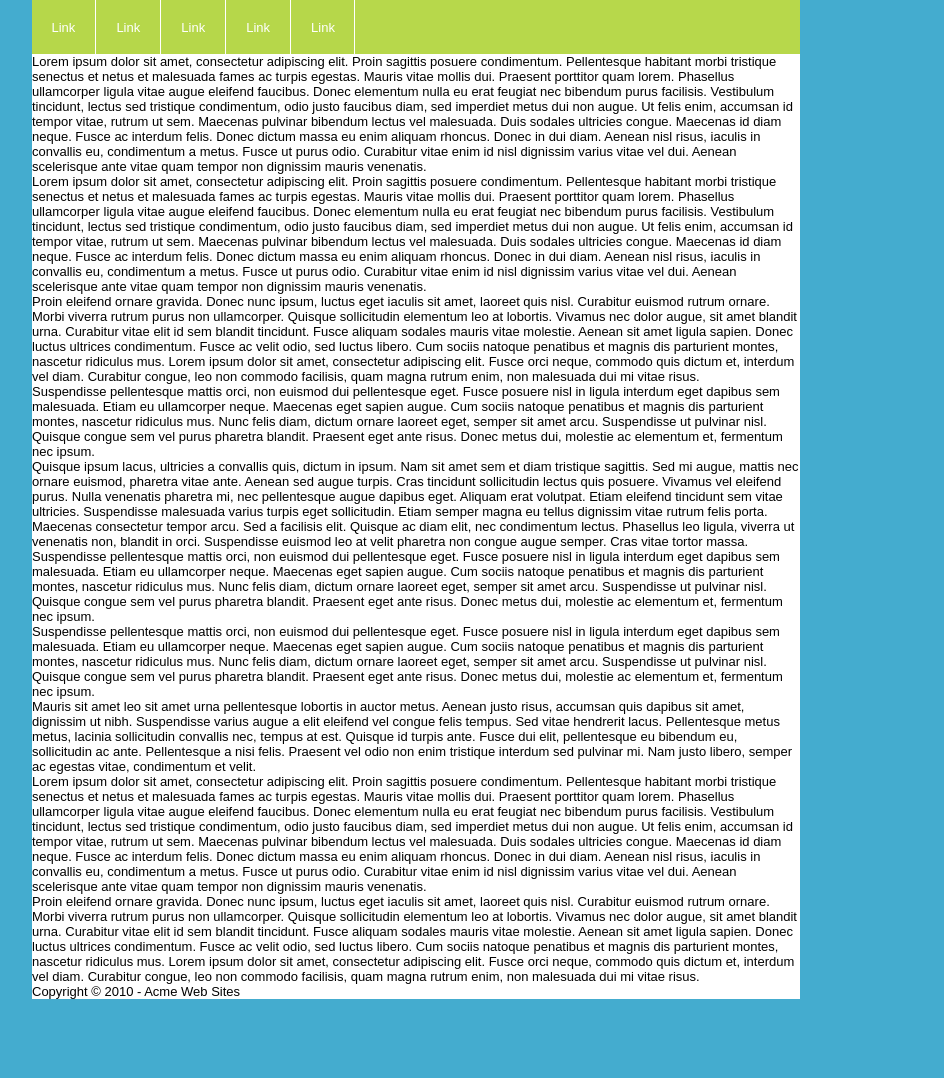
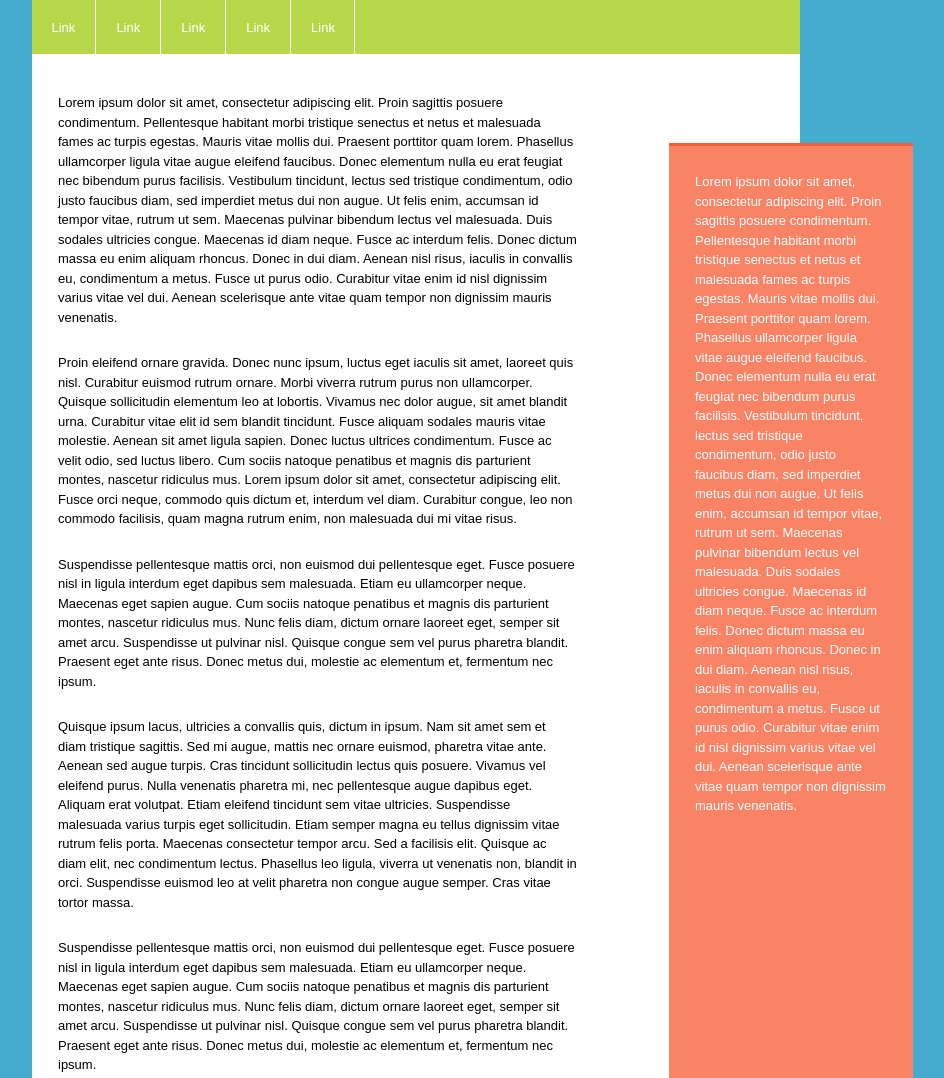
Before and after one commit to Ata-92/Layout, a plain HTML site: page index.html in a window 1280 px wide. Shown: the top 1078 px of the page, without its empty margins (224-1168 px from the left). Before the commit the page ends 999 px from the top, so only its background shows below. Drawn offline with Linux system fonts and the light colour scheme.

Commit message:
Add main styling

```diff
--- a/index.html
+++ b/index.html
@@ -10,7 +10,7 @@
 <body>
   <header class="header">
     <ul class="header__list">
-      <li><a href="#" class="header__list--link" id="firstlink">Link</a></li>
+      <li><a href="#" class="header__list--link" id="first-link">Link</a></li>
       <li><a href="#" class="header__list--link">Link</a></li>
       <li><a href="#" class="header__list--link">Link</a></li>
       <li><a href="#" class="header__list--link">Link</a></li>
@@ -20,7 +20,7 @@
   <main class="main">
     <article class="main__article">
       <p class="main__article--paragraph">Lorem ipsum dolor sit amet, consectetur adipiscing elit. Proin sagittis posuere condimentum. Pellentesque habitant morbi tristique senectus et netus et malesuada fames ac turpis egestas. Mauris vitae mollis dui. Praesent porttitor quam lorem. Phasellus ullamcorper ligula vitae augue eleifend faucibus. Donec elementum nulla eu erat feugiat nec bibendum purus facilisis. Vestibulum tincidunt, lectus sed tristique condimentum, odio justo faucibus diam, sed imperdiet metus dui non augue. Ut felis enim, accumsan id tempor vitae, rutrum ut sem. Maecenas pulvinar bibendum lectus vel malesuada. Duis sodales ultricies congue. Maecenas id diam neque. Fusce ac interdum felis. Donec dictum massa eu enim aliquam rhoncus. Donec in dui diam. Aenean nisl risus, iaculis in convallis eu, condimentum a metus. Fusce ut purus odio. Curabitur vitae enim id nisl dignissim varius vitae vel dui. Aenean scelerisque ante vitae quam tempor non dignissim mauris venenatis.</p>
-      <p class="main__article--paragraph">Lorem ipsum dolor sit amet, consectetur adipiscing elit. Proin sagittis posuere condimentum. Pellentesque habitant morbi tristique senectus et netus et malesuada fames ac turpis egestas. Mauris vitae mollis dui. Praesent porttitor quam lorem. Phasellus ullamcorper ligula vitae augue eleifend faucibus. Donec elementum nulla eu erat feugiat nec bibendum purus facilisis. Vestibulum tincidunt, lectus sed tristique condimentum, odio justo faucibus diam, sed imperdiet metus dui non augue. Ut felis enim, accumsan id tempor vitae, rutrum ut sem. Maecenas pulvinar bibendum lectus vel malesuada. Duis sodales ultricies congue. Maecenas id diam neque. Fusce ac interdum felis. Donec dictum massa eu enim aliquam rhoncus. Donec in dui diam. Aenean nisl risus, iaculis in convallis eu, condimentum a metus. Fusce ut purus odio. Curabitur vitae enim id nisl dignissim varius vitae vel dui. Aenean scelerisque ante vitae quam tempor non dignissim mauris venenatis.</p>
+      <p class="main__article--paragraph" id="second-paragraph">Lorem ipsum dolor sit amet, consectetur adipiscing elit. Proin sagittis posuere condimentum. Pellentesque habitant morbi tristique senectus et netus et malesuada fames ac turpis egestas. Mauris vitae mollis dui. Praesent porttitor quam lorem. Phasellus ullamcorper ligula vitae augue eleifend faucibus. Donec elementum nulla eu erat feugiat nec bibendum purus facilisis. Vestibulum tincidunt, lectus sed tristique condimentum, odio justo faucibus diam, sed imperdiet metus dui non augue. Ut felis enim, accumsan id tempor vitae, rutrum ut sem. Maecenas pulvinar bibendum lectus vel malesuada. Duis sodales ultricies congue. Maecenas id diam neque. Fusce ac interdum felis. Donec dictum massa eu enim aliquam rhoncus. Donec in dui diam. Aenean nisl risus, iaculis in convallis eu, condimentum a metus. Fusce ut purus odio. Curabitur vitae enim id nisl dignissim varius vitae vel dui. Aenean scelerisque ante vitae quam tempor non dignissim mauris venenatis.</p>
       <p class="main__article--paragraph">Proin eleifend ornare gravida. Donec nunc ipsum, luctus eget iaculis sit amet, laoreet quis nisl. Curabitur euismod rutrum ornare. Morbi viverra rutrum purus non ullamcorper. Quisque sollicitudin elementum leo at lobortis. Vivamus nec dolor augue, sit amet blandit urna. Curabitur vitae elit id sem blandit tincidunt. Fusce aliquam sodales mauris vitae molestie. Aenean sit amet ligula sapien. Donec luctus ultrices condimentum. Fusce ac velit odio, sed luctus libero. Cum sociis natoque penatibus et magnis dis parturient montes, nascetur ridiculus mus. Lorem ipsum dolor sit amet, consectetur adipiscing elit. Fusce orci neque, commodo quis dictum et, interdum vel diam. Curabitur congue, leo non commodo facilisis, quam magna rutrum enim, non malesuada dui mi vitae risus.</p>
       <p class="main__article--paragraph">Suspendisse pellentesque mattis orci, non euismod dui pellentesque eget. Fusce posuere nisl in ligula interdum eget dapibus sem malesuada. Etiam eu ullamcorper neque. Maecenas eget sapien augue. Cum sociis natoque penatibus et magnis dis parturient montes, nascetur ridiculus mus. Nunc felis diam, dictum ornare laoreet eget, semper sit amet arcu. Suspendisse ut pulvinar nisl. Quisque congue sem vel purus pharetra blandit. Praesent eget ante risus. Donec metus dui, molestie ac elementum et, fermentum nec ipsum.</p>
       <p class="main__article--paragraph">Quisque ipsum lacus, ultricies a convallis quis, dictum in ipsum. Nam sit amet sem et diam tristique sagittis. Sed mi augue, mattis nec ornare euismod, pharetra vitae ante. Aenean sed augue turpis. Cras tincidunt sollicitudin lectus quis posuere. Vivamus vel eleifend purus. Nulla venenatis pharetra mi, nec pellentesque augue dapibus eget. Aliquam erat volutpat. Etiam eleifend tincidunt sem vitae ultricies. Suspendisse malesuada varius turpis eget sollicitudin. Etiam semper magna eu tellus dignissim vitae rutrum felis porta. Maecenas consectetur tempor arcu. Sed a facilisis elit. Quisque ac diam elit, nec condimentum lectus. Phasellus leo ligula, viverra ut venenatis non, blandit in orci. Suspendisse euismod leo at velit pharetra non congue augue semper. Cras vitae tortor massa.</p>
--- a/style.css
+++ b/style.css
@@ -37,10 +37,39 @@ body {
   margin-left: -.2rem;
 }
 
-#firstlink {
+#first-link {
   margin-left: 0;
 }
 
 .header__list--link:hover {
   background-color: rgba(0, 0, 0, .3);
 }
+
+.main__article {
+  margin: 2rem 1rem;
+  line-height: 1.5rem;
+}
+
+.main__article--paragraph {
+  margin: 1rem;
+  float: left;
+  width: 70%;
+}
+
+#second-paragraph {
+  position: absolute;
+  top: 10rem;
+  right: 10rem;
+  width: 15%;
+  height: 100rem;
+  color: white;
+  background-color: #FA8366;
+  border-top: .3rem solid #F95B34;
+  padding: 2rem;
+}
+
+.main::after {
+  content: "";
+  display: block;
+  clear: both;
+}
```
